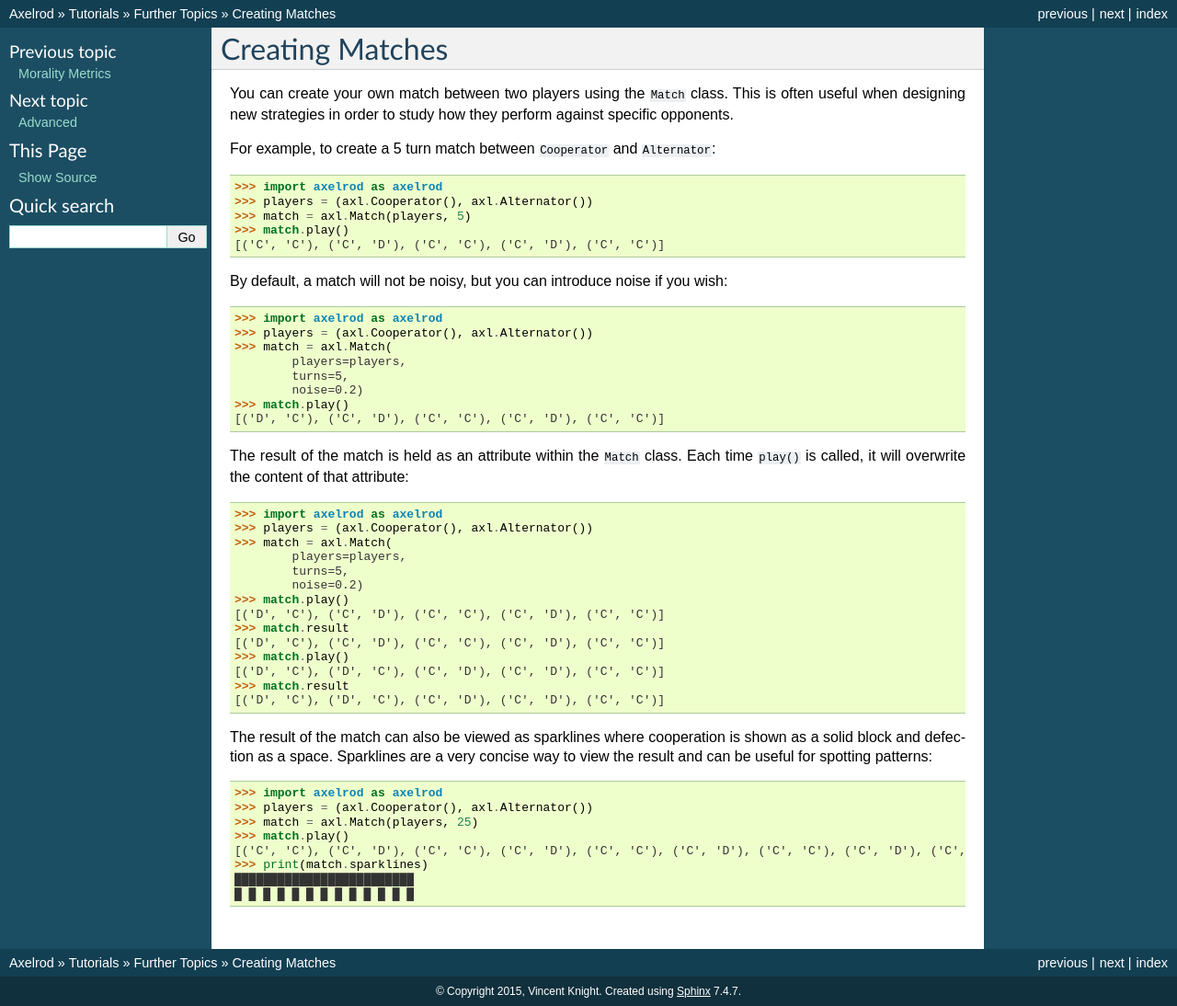
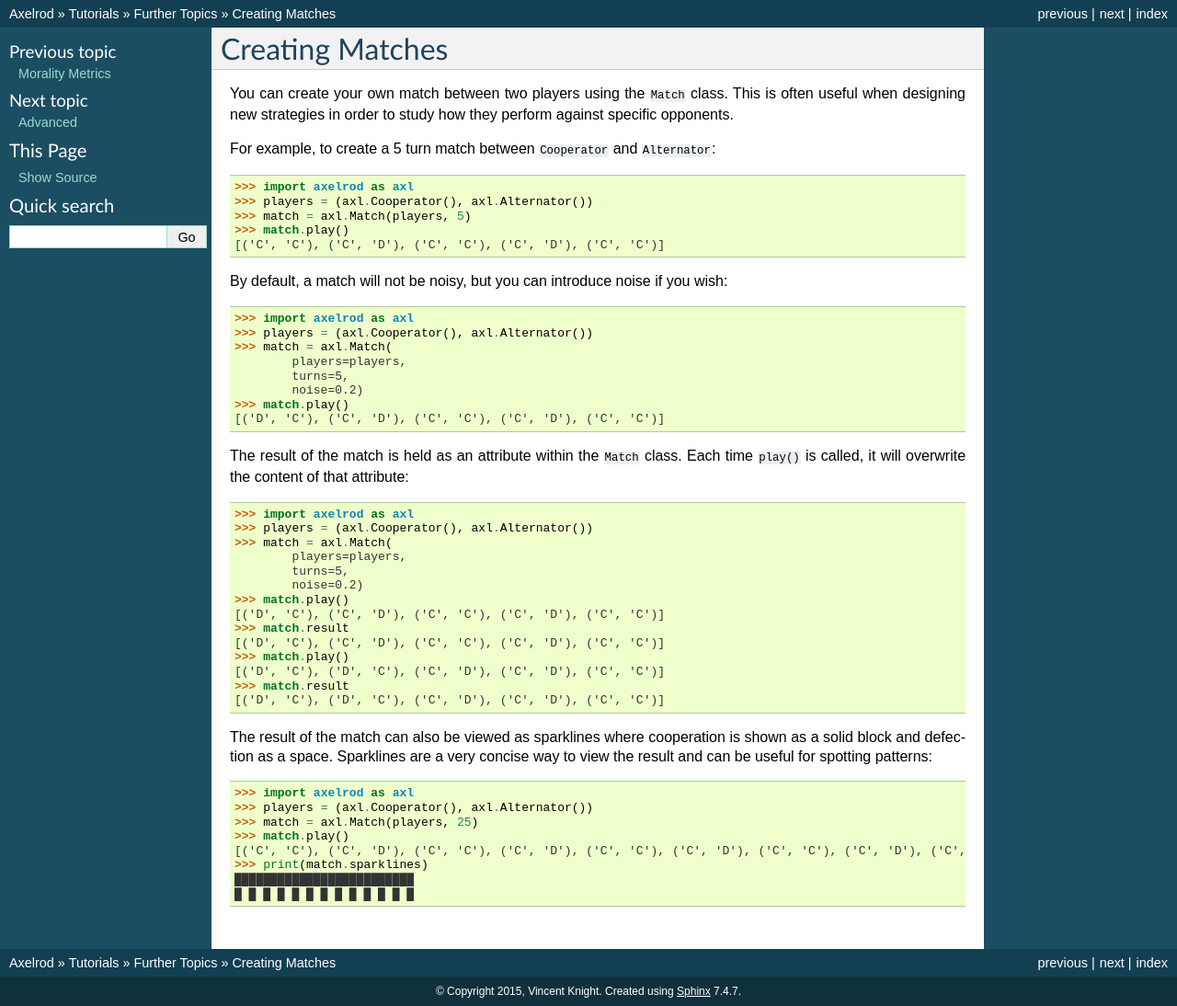
Before and after one commit to Axelrod-Python/Axelrod, a Sphinx documentation site: the page built from docs/tutorials/further_topics/creating_matches.rst, in a window 1280 px wide. Shown: the whole page at 92% size. Built offline with Sphinx 7.4.7, drawn with Linux system fonts in a browser that asks for light colours.

Commit message:
Correct typo on import statements

```diff
--- a/docs/tutorials/further_topics/creating_matches.rst
+++ b/docs/tutorials/further_topics/creating_matches.rst
@@ -8,7 +8,7 @@ perform against specific opponents.
 For example, to create a 5 turn match between :code:`Cooperator` and
 :code:`Alternator`::
 
-    >>> import axelrod as axelrod
+    >>> import axelrod as axl
     >>> players = (axl.Cooperator(), axl.Alternator())
     >>> match = axl.Match(players, 5)
     >>> match.play()
@@ -16,7 +16,7 @@ For example, to create a 5 turn match between :code:`Cooperator` and
 
 By default, a match will not be noisy, but you can introduce noise if you wish::
 
-    >>> import axelrod as axelrod
+    >>> import axelrod as axl
     >>> players = (axl.Cooperator(), axl.Alternator())
     >>> match = axl.Match(
             players=players,
@@ -29,7 +29,7 @@ The result of the match is held as an attribute within the :code:`Match` class.
 Each time :code:`play()` is called, it will overwrite the content of that
 attribute::
 
-    >>> import axelrod as axelrod
+    >>> import axelrod as axl
     >>> players = (axl.Cooperator(), axl.Alternator())
     >>> match = axl.Match(
             players=players,
@@ -50,7 +50,7 @@ shown as a solid block and defection as a space. Sparklines are a very concise
 way to view the result and can be useful for spotting patterns::
 
 
-    >>> import axelrod as axelrod
+    >>> import axelrod as axl
     >>> players = (axl.Cooperator(), axl.Alternator())
     >>> match = axl.Match(players, 25)
     >>> match.play()
```
